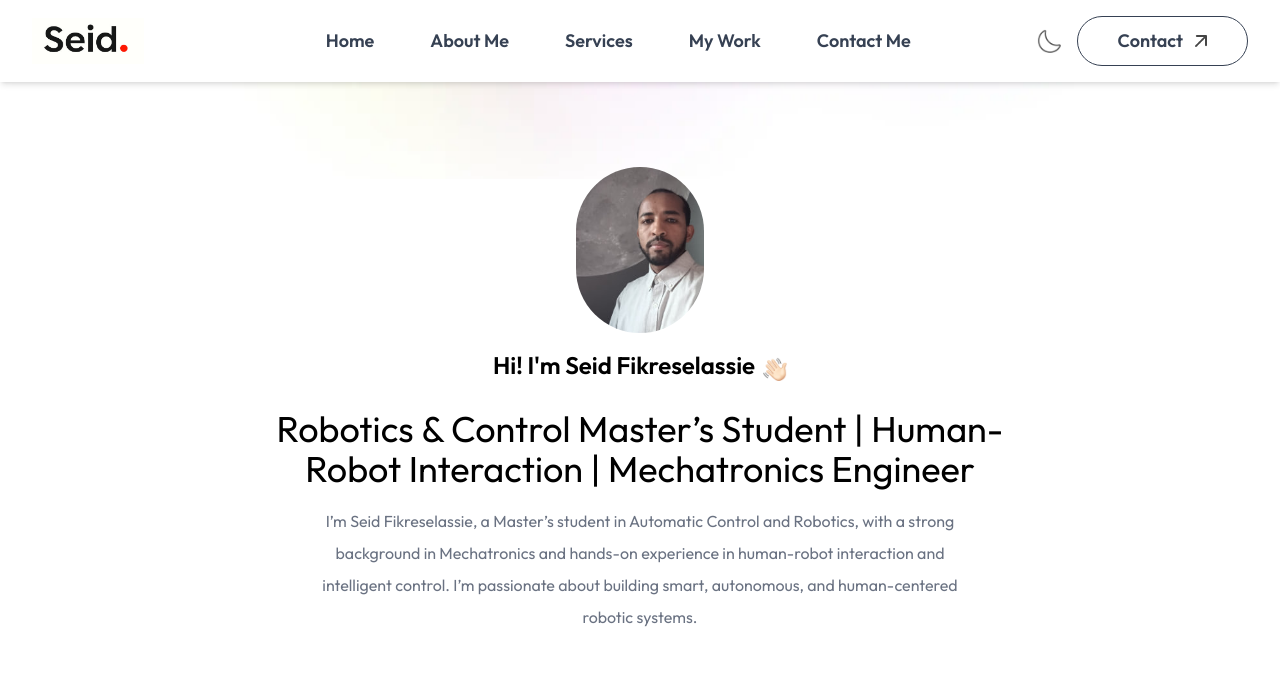
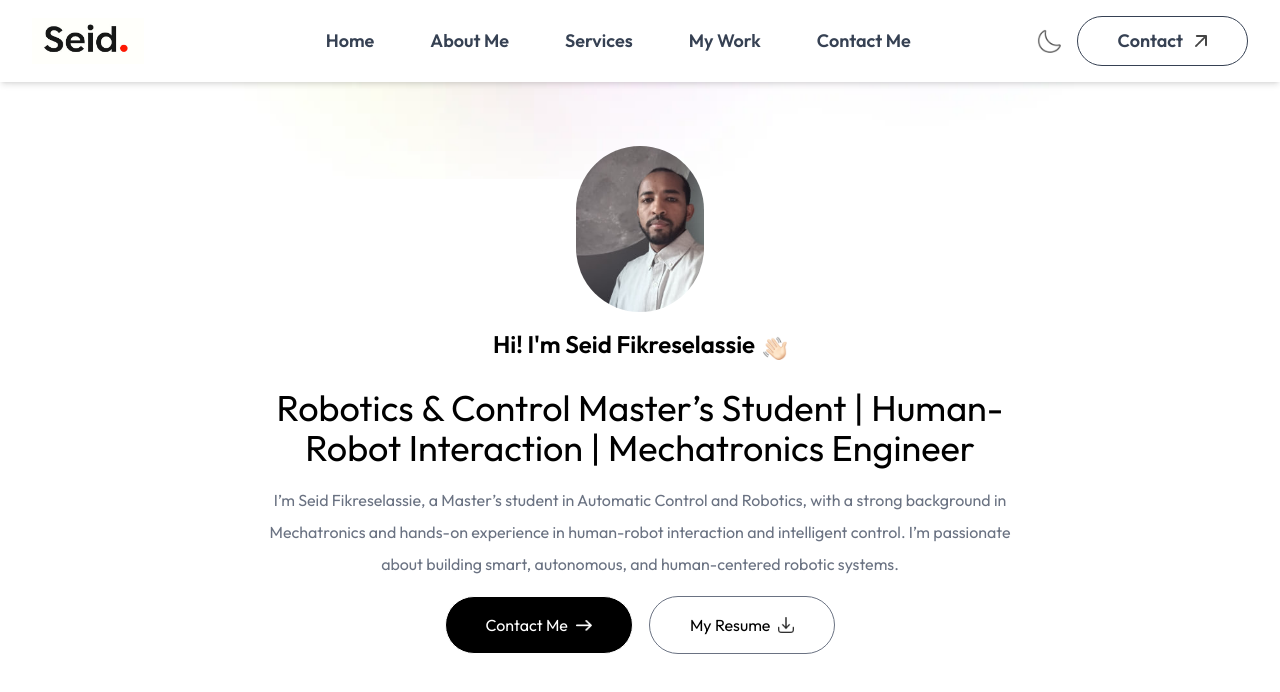
Before and after one commit to Tsigie-beyene/portfolio_2_for_Client, a Next.js app: page / in a window 1280 px wide. Shown: the top 692 px of the page. Built offline with nearby package versions, Linux system fonts and the light colour scheme; a web font is replaced by a local one.

Commit message:
contact me section

```diff
--- a/components/Header.jsx
+++ b/components/Header.jsx
@@ -14,10 +14,23 @@ const Header = () => {
         </h3>
         <h1 className='text-3xl lg:text-4xl xl:text-[36px] font-Ovo'>
         Robotics & Control Master’s Student | Human-Robot Interaction | Mechatronics Engineer        </h1>
-        <p className='max-w-2xl mx-auto font-Ovo text-gray-500'>
-        I’m Seid Fikreselassie, a Master’s student in Automatic Control and Robotics, with a strong background in Mechatronics and hands-on experience in human-robot interaction and intelligent control. I’m passionate about building smart, autonomous, and human-centered robotic systems.        </p>
+        <p className='max-w-3xl mx-auto font-Ovo text-gray-500'>
+        I’m Seid Fikreselassie, a Master’s student in Automatic Control and Robotics, with a strong background in Mechatronics and hands-on experience in human-robot interaction and intelligent control. I’m passionate about building smart, autonomous, and human-centered robotic systems.
+        </p>
+        <div className='flex flex-col sm:flex-row gap-4'>
+          <a href="#contact"
+          className='px-10 py-3 border border-white rounded-full bg-black text-white flex items-center gap-2'>
+          Contact Me
+          <Image src={assets.right_arrow_white } alt="right arrow" className='w-4'/>
+          </a>
+          <a href="sample-resume.pdf" download
+          className='px-10 py-3 border border rounded-full border-gray-500 flex items-center gap-2 hover:bg-hover:text-blue-500'>
+            My Resume <Image src={assets.download_icon} alt="Download Icocn" className='w-4'/>
+          </a>
+        </div>
     </div>
   )
+
 }
 
 export default Header
```
